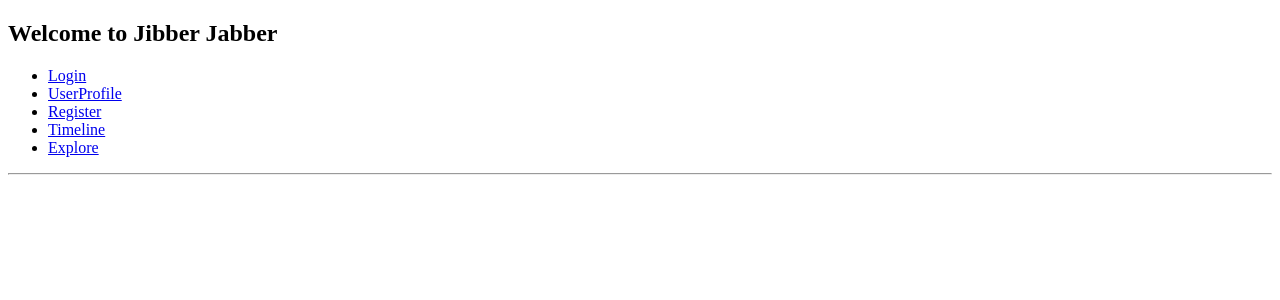
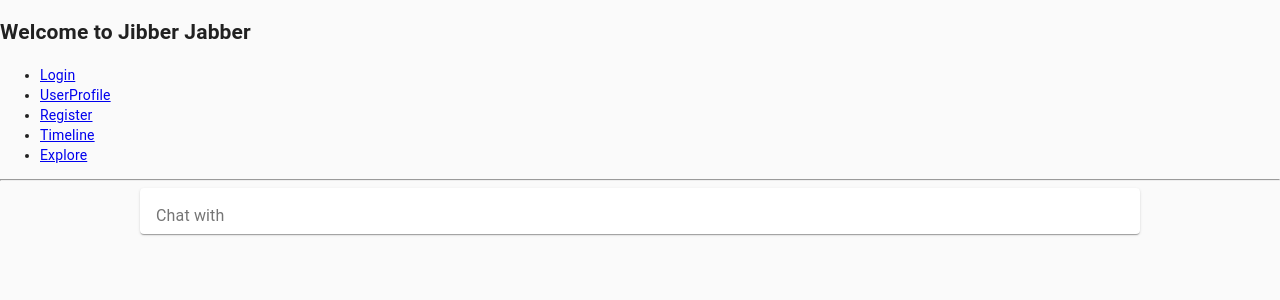
Before and after one commit to sofiasdz/jibber-jabber-ui, a React (Create React App) app: page /dm/1 in a window 1280 px wide. Shown: the top 300 px of the page. Built offline with nearby package versions, Linux system fonts and the light colour scheme; no server answers.

Commit message:
wip chat

```diff
--- a/src/App.tsx
+++ b/src/App.tsx
@@ -8,6 +8,7 @@ import CreatePost from "./components/Posts/CreatePosts";
 import Profile from "./components/UserProfile/Profile";
 import SearchUsers from "./components/SearchUsers/SearchUsers";
 import ViewProfile from "./components/SearchUsers/ViewProfile";
+import UserChat from "./components/Chat/UserChat";
 
 class App extends React.Component  {
   render() {
@@ -32,6 +33,7 @@ class App extends React.Component  {
               <Route path='/createPost' component={CreatePost}/>
               <Route path='/searchUsers' component={SearchUsers}/>
               <Route path='/viewProfile/:id' component={ViewProfile}/>
+              <Route path='/dm/:id' component={UserChat}/>
             </Switch>
           </div>
         </Router>
--- /dev/null
+++ b/src/components/Chat/UserChat.tsx
@@ -0,0 +1,102 @@
+import {RouteComponentProps} from "react-router-dom";
+import React, {Component} from "react";
+import CssBaseline from "@material-ui/core/CssBaseline";
+import {Grid} from "@material-ui/core";
+import Card from "@material-ui/core/Card";
+import CardContent from "@material-ui/core/CardContent";
+import Typography from "@material-ui/core/Typography";
+import {getCurrentUser, getUserInfo} from "../../Api/UserApi";
+import {ProfileType} from "../Types/Types";
+
+export type Props = RouteComponentProps<any> & {}
+
+export type State = {
+    userName: string,
+    id: string,
+    recieverProfile: ProfileType,
+    getDataError:string
+
+
+}
+
+
+class UserChat extends Component<Props,State> {
+
+    constructor(props: Props) {
+        super(props);
+        this.state = {
+            id:'',
+            userName:'usernamefalso',
+            recieverProfile:{
+                id:'',
+                username:'',
+                bio:'',
+                email:'',
+                nick:''
+            },
+            getDataError:''
+
+
+        }
+
+
+    }
+
+    render(){
+        return (
+            <CssBaseline >
+                <Grid
+                    container
+                    spacing={0}
+                    direction="column"
+                    alignItems="center"
+                    justify="center"
+                >
+                    <Card style={{width:1000,backgroundPosition:"center"}}>
+                        <CardContent >
+                            <Typography color="textSecondary" gutterBottom>
+                                Chat with {this.state.recieverProfile.nick}
+                            </Typography>
+                            <div>
+                                <Grid container spacing={3}></Grid>
+                            </div>
+                        </CardContent>
+                    </Card>
+                </Grid>
+            </CssBaseline>
+
+        )
+    }
+
+    componentDidMount() {
+        this.handleGetCurrentUser()
+        this.getProfile(this.props.match.params.id )
+    }
+
+    getProfile = (id:string) => {
+        getUserInfo(id).then((res) => {
+                console.log(res)
+                this.setState({recieverProfile:res})
+                console.log(this.state)
+            }
+        )
+            .catch((err) => this.setState({getDataError: 'An error occurred fetching profile data'}))
+    }
+
+    handleGetCurrentUser(){
+        getCurrentUser()
+            .then((res) => {
+                console.log(res)
+                this.setState({id:res.userId})
+            })
+            .catch((err) => {
+                if (err.status === 401|| err.status===404)
+                    console.log(err)
+
+            })
+
+
+    }
+}
+
+export default UserChat
--- a/src/components/SearchUsers/ViewProfile.tsx
+++ b/src/components/SearchUsers/ViewProfile.tsx
@@ -78,6 +78,7 @@ class  ViewProfile extends Component<Props,State> {
                                 <ButtonGroup color="primary" aria-label="outlined primary button group">
                                     { !follows && <Button onClick={()=>this.handleFollow(this.state.profile.id)}> Follow </Button>}
                                     { follows && <Button color={"secondary"} onClick={()=>this.handleUnfollow(this.state.profile.id)}> Unfollow </Button>}
+                                    <Button onClick={()=>this.handleMessage(this.state.profile.id)}>Message</Button>
                                 </ButtonGroup>
                         </Grid>
 
@@ -214,6 +215,10 @@ class  ViewProfile extends Component<Props,State> {
     }
 
 
+    handleMessage(id: string) {
+        this.props.history.push('/dm/' + this.state.profile.id)
+
+    }
 }
 
 
```
